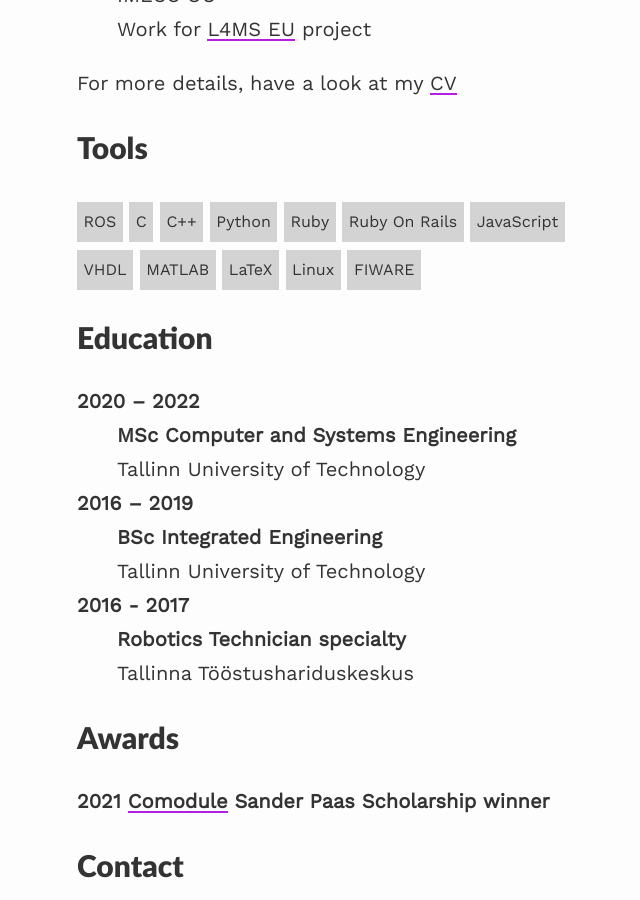
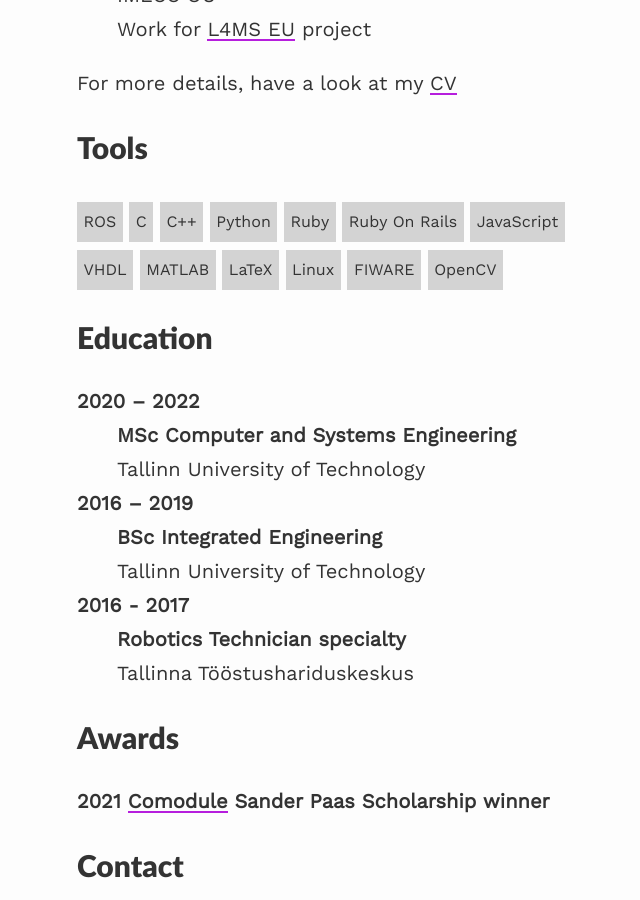
Before and after one commit to sejego/sejego, a Jekyll site: the page built from index.md, in a window 1280 px wide and 900 px high, scrolled down 1065 px. Shown: the whole window, without its empty margins (163-803 px from the left). Built offline with Jekyll 4.4.1, drawn with Linux system fonts in a browser that asks for light colours; nearby versions of some CDN libraries.

Commit message:
change README, add new skill

```diff
--- a/index.md
+++ b/index.md
@@ -51,6 +51,7 @@ For more details, have a look at my [CV](/_pages/Jegorov_CV_Eng.pdf){:target="_b
 <span class="label">LaTeX</span>
 <span class="label">Linux</span>
 <span class="label">FIWARE</span>
+<span class="label">OpenCV</span>
 
 
 ## Education
```
Also changed, not shown: README.md.
